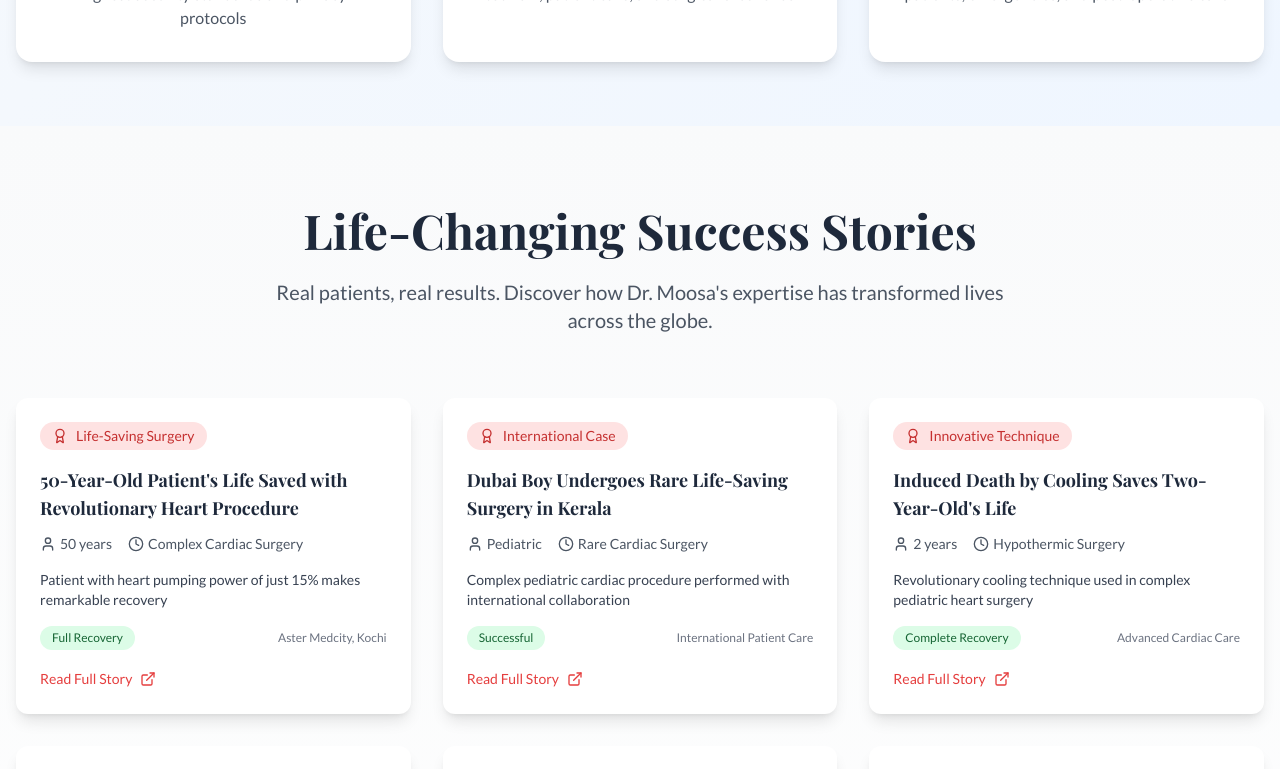
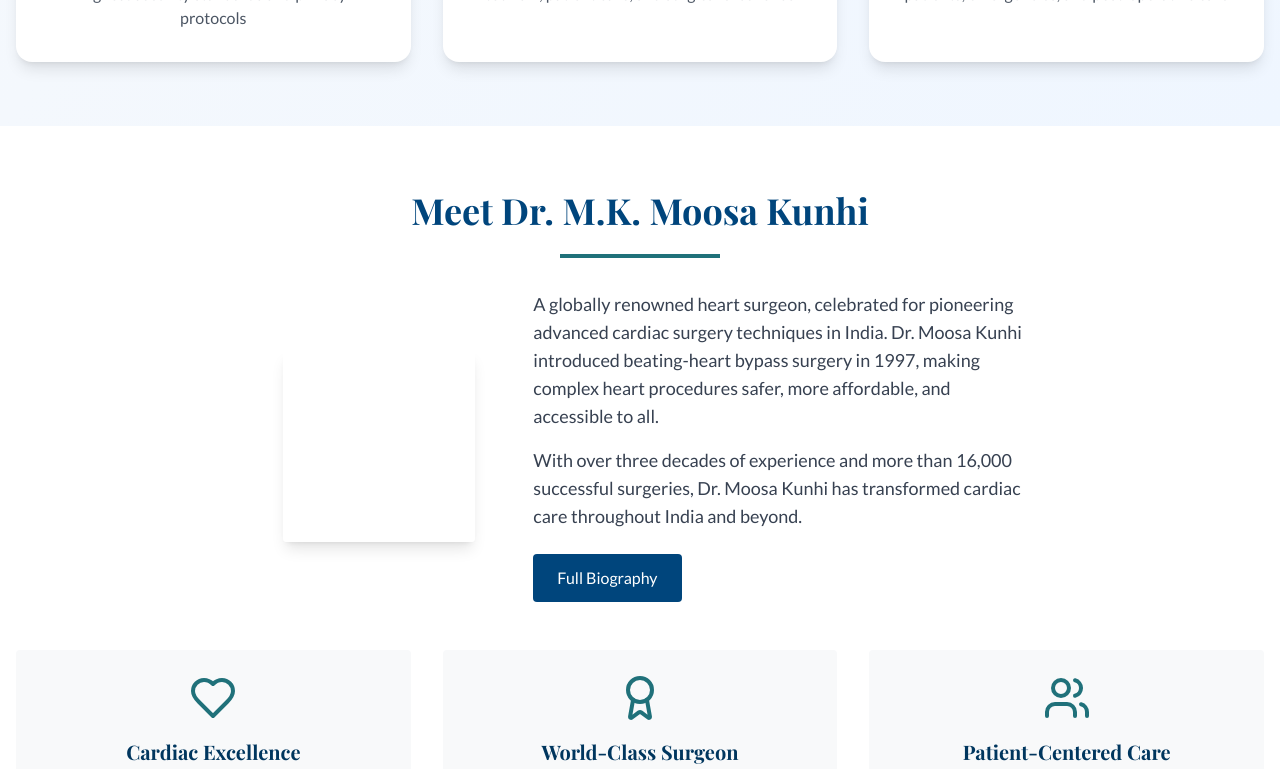
Before and after one commit to drmoosahearts/drmoosaheart, a React (Vite) app: page / in a window 1280 px wide. Shown: the part 3340-4109 px from the top of the page. Built offline with nearby package versions, Linux system fonts and the light colour scheme.

Commit message:
Fix: Reorder ContactInfo section
Moved the ContactInfo section to be after the ModernHero section to improve the user flow and introduce the surgeon before providing contact details.

```diff
--- a/src/pages/Index.tsx
+++ b/src/pages/Index.tsx
@@ -1,4 +1,3 @@
-
 import { useEffect } from "react";
 import { Link } from "react-router-dom";
 import { Globe, Plane, Heart, Award, Users, Clock } from "lucide-react";
@@ -70,6 +69,7 @@ const Index: React.FC = () => {
 
   return (
     <div className="min-h-screen">
+      {/* SEO Components - These don't render visible content */}
       <AdvancedSEO
         title={seoData?.title}
         description={seoData?.description}
@@ -79,15 +79,14 @@ const Index: React.FC = () => {
         faqData={faqData}
         reviewData={reviewData}
       />
-
       <VoiceSearchOptimizer pageType="home" />
       <AdvancedLocalSEO />
 
+      {/* Main Content Sections in Correct Order */}
       <ModernHero />
       <EnhancedTrustSignals />
+      <Introduction />
       <SuccessStories />
-      <VideoLibrary />
-      <Introduction />
 
       {/* Enhanced Quick Stats Section */}
       <section className="py-16 bg-gradient-to-br from-medical-blue via-medical-blue-dark to-slate-800 text-white relative overflow-hidden">
@@ -149,6 +148,7 @@ const Index: React.FC = () => {
         </div>
       </section>
 
+      <VideoLibrary />
       <Services />
       <PatientTestimonials />
       <MediaCoverage />
@@ -283,6 +283,8 @@ const Index: React.FC = () => {
 
       <EnhancedFAQ />
       <CallToAction />
+
+      {/* Contact Info should be at the very end */}
       <ContactInfo />
     </div>
   );
```
